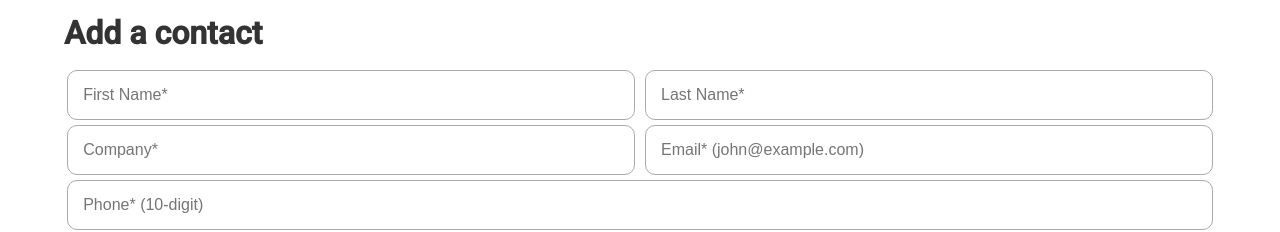
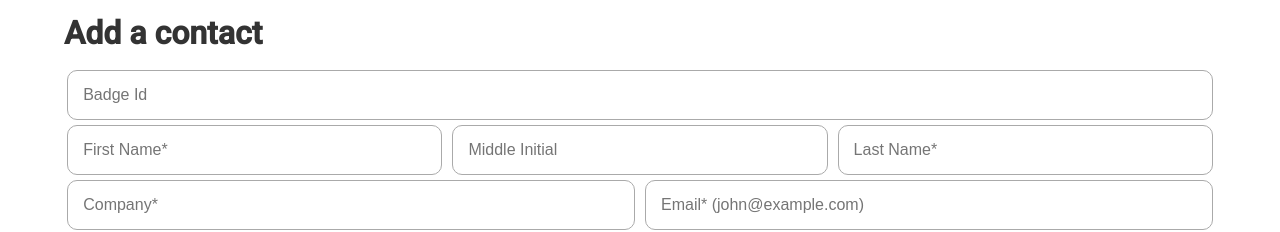
Before and after one commit to bradfloydiii/angular-reactive-forms, an Angular app: page / in a window 1280 px wide. Shown: the part 168-400 px from the top of the page. Built offline with nearby package versions, Linux system fonts and the light colour scheme; no server answers.

Commit message:
fixes tests

```diff
--- a/src/app/components/add-contacts/add-contacts.component.html
+++ b/src/app/components/add-contacts/add-contacts.component.html
@@ -28,13 +28,31 @@
 
 <section class="contact-form">
   <form [formGroup]="contactForm" (ngSubmit)="onSubmit()">
-    <div class="col-2">
+    <div class="col-1">
+      <input
+        id="badgeId"
+        type="text"
+        minlength="16"
+        maxlength="16"
+        formControlName="badgeId"
+        placeholder="Badge Id"
+        required
+      />
+    </div>
+    <div class="col-3">
       <input
         id="firstName"
         type="text"
         placeholder="First Name*"
         formControlName="firstName"
         required
+      />
+
+      <input
+        id="mInitial"
+        type="text"
+        formControlName="mInitial"
+        placeholder="Middle Initial"
       />
 
       <input
--- a/src/app/components/add-contacts/add-contacts.component.ts
+++ b/src/app/components/add-contacts/add-contacts.component.ts
@@ -31,10 +31,16 @@ export class AddContactsComponent implements OnInit {
 
   initForm() {
     this.contactForm = new FormGroup({
+      badgeId: new FormControl('', [
+        Validators.required,
+        Validators.minLength(16),
+        Validators.pattern('[0-9]{16}'),
+      ]),
       firstName: new FormControl('', [
         Validators.required,
         Validators.pattern('^[A-Za-z0-9]+$'),
       ]),
+      mInitial: new FormControl('', [Validators.pattern('^[A-Za-z0-9]+$')]),
       lastName: new FormControl('', [
         Validators.required,
         Validators.pattern('^[A-Za-z0-9]+$'),
@@ -58,6 +64,9 @@ export class AddContactsComponent implements OnInit {
 
   get firstName() {
     return this.contactForm.get('firstName');
+  }
+  get mInitial() {
+    return this.contactForm.get('mInitial');
   }
   get lastName() {
     return this.contactForm.get('lastName');
```
Also changed, not shown: 1 other file (tests, documents, lock files or other folders).
